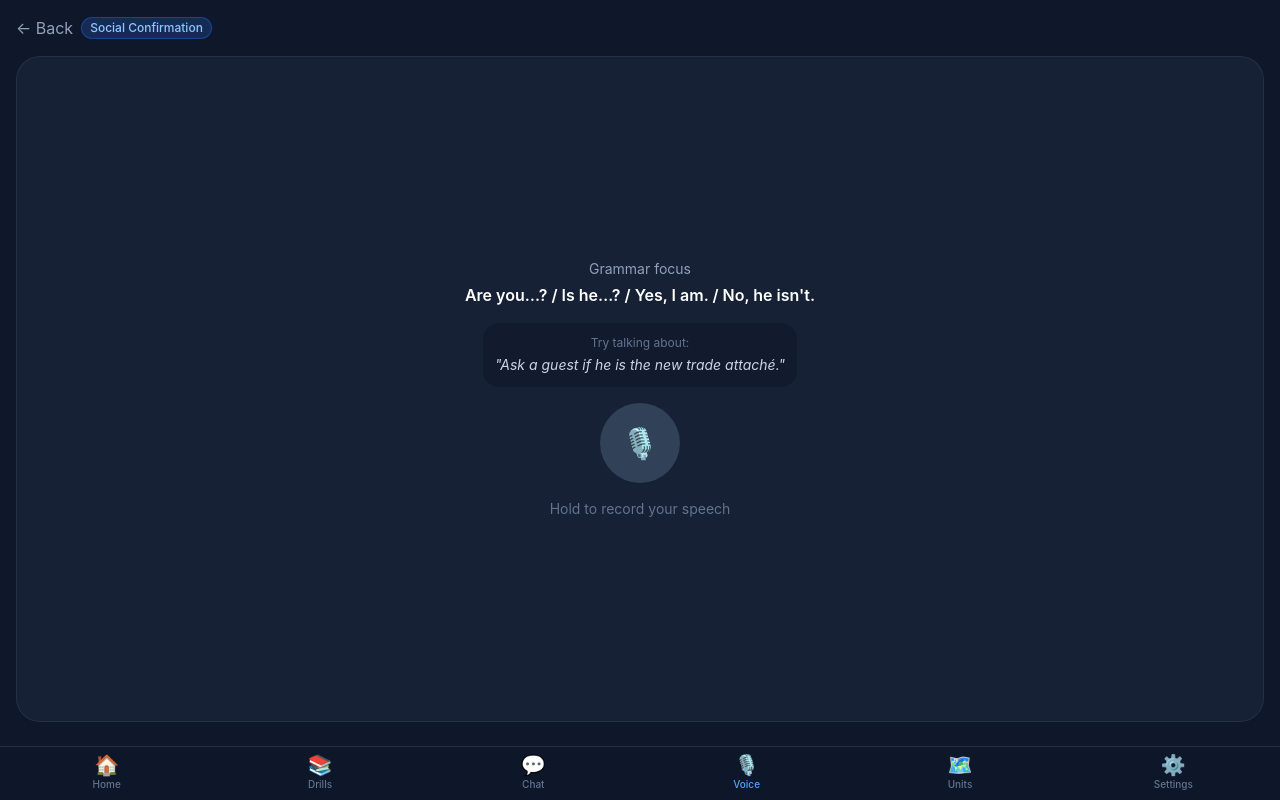
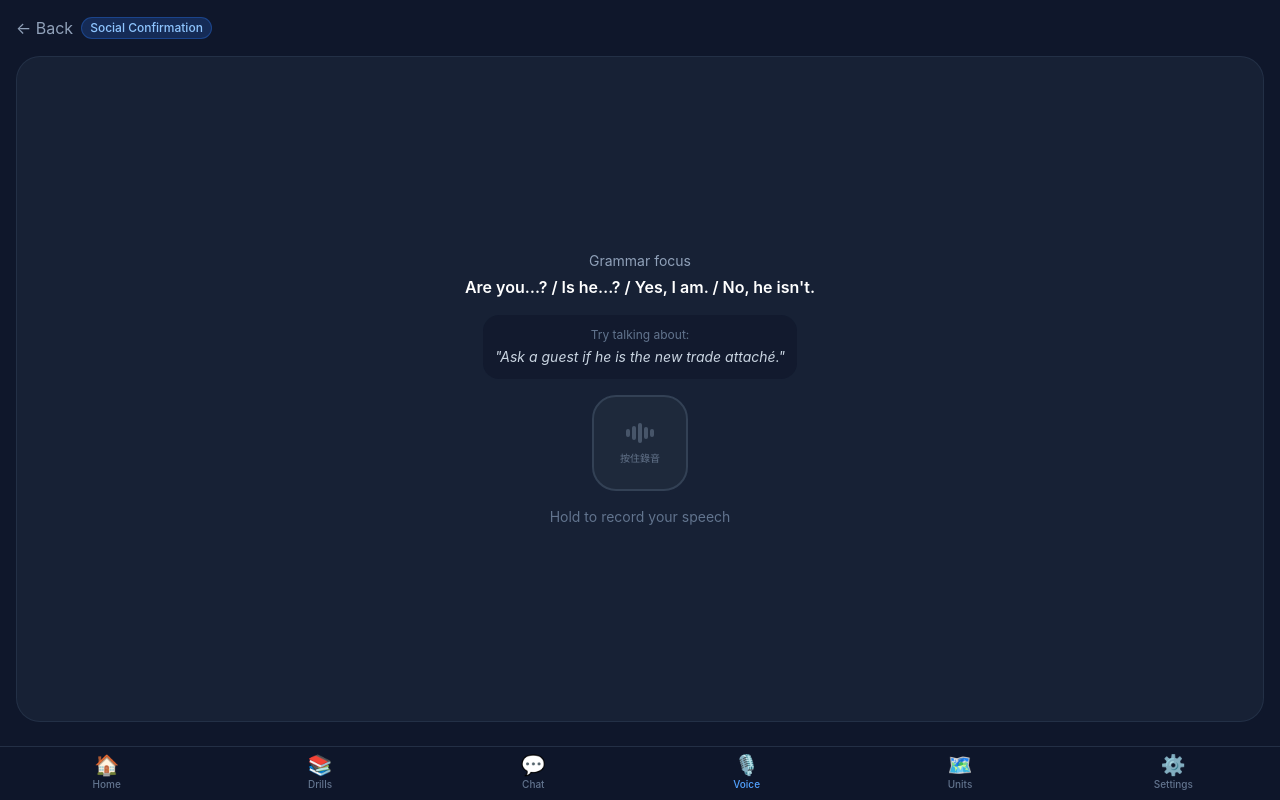
Before and after one commit to testing221b/fsi-trainer, a React (Vite) app: page /voice in a window 1280 px wide. Both pictures are taken after a click on the button 640 px from the left and 271 px from the top of the page. Built offline with nearby package versions, Linux system fonts and the light colour scheme.

Commit message:
feat: VoicePractice — HoldToSpeakButton + AiThinking wave analysis

```diff
--- a/src/components/VoicePractice.tsx
+++ b/src/components/VoicePractice.tsx
@@ -1,9 +1,8 @@
 import { useState } from 'react'
 import { giveSpeakingFeedback, type SpeakingFeedback } from '../lib/gemini'
-import { useVoice } from '../hooks/useVoice'
 import { useAppStore } from '../store/appStore'
 import { CURRICULUM } from '../data/curriculum'
-import { Button, Card, Badge, MicButton, ProgressBar, LoadingSpinner, ScoreGauge } from './ui'
+import { Button, Card, Badge, ProgressBar, ScoreGauge, AiThinking, HoldToSpeakButton } from './ui'
 
 type PracticePhase = 'select' | 'record' | 'feedback'
 
@@ -15,10 +14,13 @@ export default function VoicePractice() {
   const [isLoading, setIsLoading] = useState(false)
   const [error, setError] = useState('')
 
-  const {
-    transcript, interimText, isListening, isSupported,
-    startListening, stopListening, clearTranscript, speakText,
-  } = useVoice()
+  const [transcript, setTranscript] = useState('')
+  const [isRecording, setIsRecording] = useState(false)
+
+  const speakText = (text: string) => {
+    const utt = new SpeechSynthesisUtterance(text)
+    speechSynthesis.speak(utt)
+  }
 
   const selectedUnit = CURRICULUM.find(u => u.id === selectedUnitId)
 
@@ -34,6 +36,10 @@ export default function VoicePractice() {
     } catch (e: any) {
       if (e.message === 'NO_API_KEY') {
         setError('Add your Gemini API key in Settings to get AI feedback.')
+      } else if (e.message === 'OFFLINE') {
+        setError("You're offline — connect to the internet to get AI feedback.")
+      } else if (e.message === 'TIMEOUT') {
+        setError('Request timed out — check your connection and try again.')
       } else {
         setError('Could not get feedback. Check your internet connection.')
       }
@@ -46,7 +52,7 @@ export default function VoicePractice() {
     setPhase('select')
     setFeedback(null)
     setError('')
-    clearTranscript()
+    setTranscript('')
   }
 
   const ScoreRow = ({ label, score, comment }: { label: string; score: number; comment: string }) => {
@@ -118,7 +124,7 @@ export default function VoicePractice() {
           <Button variant="secondary" className="flex-1" onClick={handleReset}>
             New Practice
           </Button>
-          <Button className="flex-1" onClick={() => { clearTranscript(); setPhase('record') }}>
+          <Button className="flex-1" onClick={() => { setTranscript(''); setPhase('record') }}>
             Try Again
           </Button>
         </div>
@@ -149,7 +155,7 @@ export default function VoicePractice() {
               onClick={() => {
                 setSelectedUnitId(unit.id)
                 setPhase('record')
-                clearTranscript()
+                setTranscript('')
               }}
               className={`w-full text-left p-3 rounded-2xl border transition-all ${
                 selectedUnitId === unit.id
@@ -197,36 +203,32 @@ export default function VoicePractice() {
         </div>
 
         {/* Transcript live display */}
-        {(transcript || interimText) && (
+        {transcript && (
           <div className="w-full bg-slate-900/60 rounded-2xl p-3">
             <p className="text-xs text-slate-400 mb-1">Your speech:</p>
-            <p className="text-white text-sm leading-relaxed">
-              {transcript}
-              {interimText && <span className="text-slate-400"> {interimText}</span>}
-            </p>
+            <p className="text-white text-sm leading-relaxed">{transcript}</p>
           </div>
         )}
 
-        <MicButton
-          isListening={isListening}
-          isSupported={isSupported}
-          onStart={() => { clearTranscript(); startListening() }}
-          onStop={stopListening}
+        <HoldToSpeakButton
           size="lg"
+          onStart={() => { setTranscript(''); setIsRecording(true) }}
+          onResult={(t) => setTranscript(prev => prev ? prev + ' ' + t : t)}
+          onStop={() => setIsRecording(false)}
         />
 
         <p className="text-slate-500 text-sm">
-          {isListening ? '🔴 Recording... release to stop' : 'Hold to record your speech'}
+          {isRecording ? '🔴 Recording... release to stop' : 'Hold to record your speech'}
         </p>
       </Card>
 
       {error && <p className="text-amber-400 text-sm text-center">{error}</p>}
 
-      {isLoading && <LoadingSpinner text="Analyzing your speech..." />}
+      {isLoading && <AiThinking variant="wave" label="Analyzing your speech..." />}
 
       {transcript && !isLoading && (
         <div className="flex gap-3">
-          <Button variant="secondary" className="flex-1" onClick={clearTranscript}>Clear</Button>
+          <Button variant="secondary" className="flex-1" onClick={() => setTranscript('')}>Clear</Button>
           <Button className="flex-1" onClick={handleGetFeedback}>Get Feedback</Button>
         </div>
       )}
```
